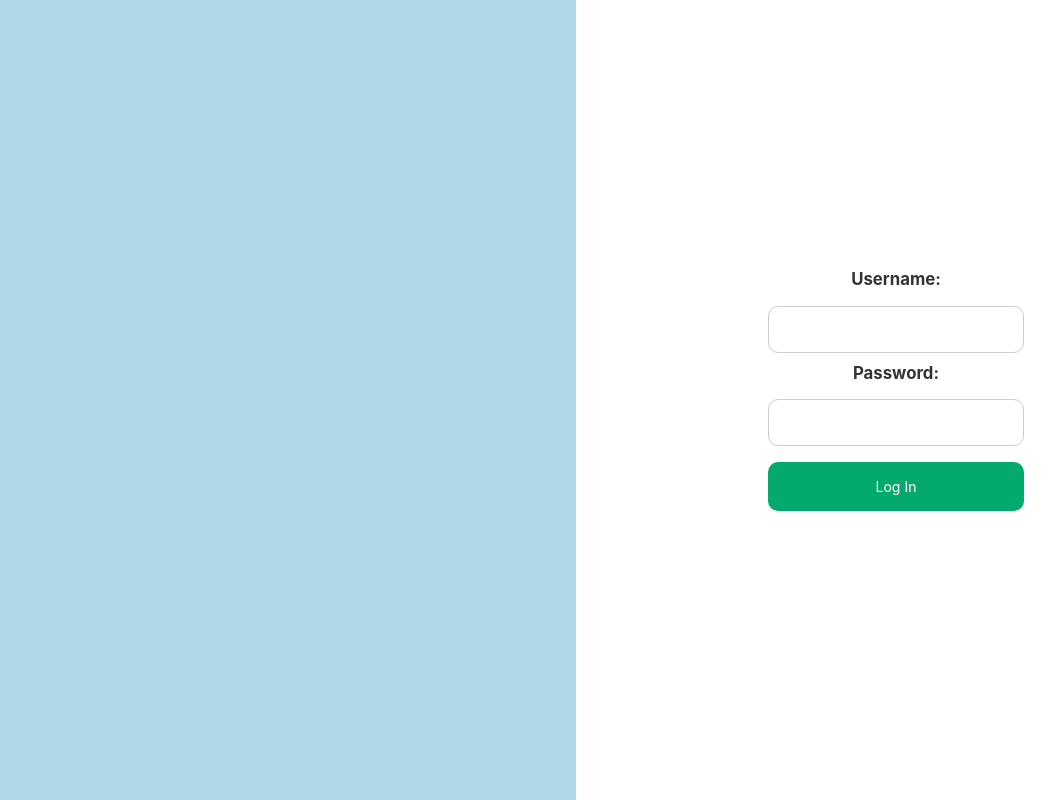
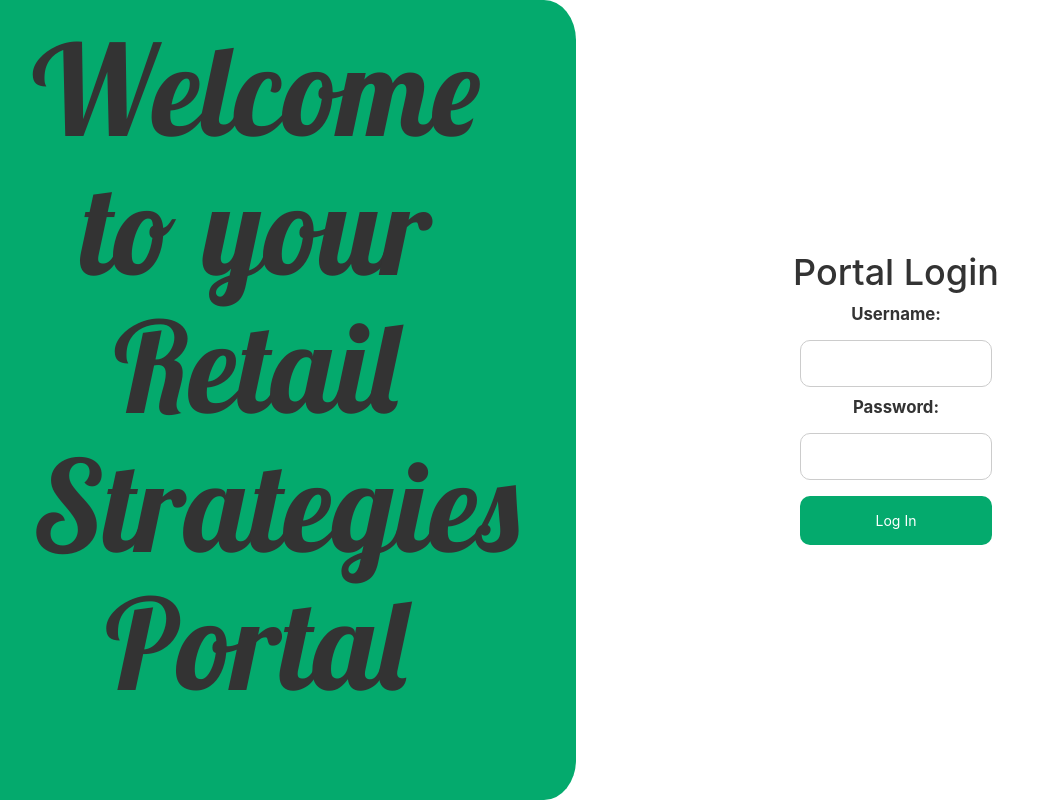
Before and after one commit to MedChest-Development-Group/retail, a Flask app: page / in a window 1280 px wide. Shown: the whole page, without its empty margins (64-1119 px from the left). Run offline with Flask 3, Linux system fonts and the light colour scheme.

Commit message:
better looking login, but not the best

```diff
--- a/app/static/css/main.css
+++ b/app/static/css/main.css
@@ -1,5 +1,7 @@
+@import url('https://fonts.googleapis.com/css2?family=Lobster&display=swap');
+
 :root {
-    --banner: lightblue;
+    --retail-green: #04AA6D;
 }
 
 html {
@@ -32,10 +34,24 @@ body {
     min-height: 100vh;
     min-width: 50%;
     max-width: 50%;
-    background-color: var(--banner);
+    background-color: var(--retail-green);
+    font-family: 'Lobster', sans-serif;
+    text-align: center;
+    align-items: center;
+    border-bottom-right-radius: 5%;
+    border-top-right-radius: 5%;
 }
 
-.login-form-div {
+.welcome-text {
+    text-align: center;
+    text-wrap: wrap;
+    font-size: 9em;
+    display: inline-block;
+
+    max-width: 70%;
+}
+
+/* .login-form-div {
     left: 50%;
     width: 50%;
     min-height: 100vh;
@@ -43,34 +59,28 @@ body {
     display: flex;
     align-items: center;
     justify-content: center;
+} */
+.login-form-div {
+    left: 50%;
+    width: 50%; /* Set this to 100% to use the full width */
+    min-height: 100vh;
+    position: absolute;
+    display: flex;
+    flex-direction: column; /* This will stack the children vertically */
+    align-items: center;
+    justify-content: center;
 }
 
 .login-form {
-    width: 100%;
+    width: 50%;
     display: flex;
     flex-direction: column;
     align-items: center;
     align-content: center;
 }
 
-/* .login-form-div {
-    left: 50%;
-    width: 50%;
-    min-height: 100vh;
-    position: absolute;
-}
-
-.login-form {
-    top: 40%;
-    display: flex;
-    flex-direction: column;
-    align-items: center;
-    align-content: center;
-    height: 100%;
-} */
-
 input#username, input#password {
-    width: 40%;
+    width: 60%;
     padding: 12px 20px;
     margin: 8px 0;
     display: inline-block;
@@ -85,7 +95,7 @@ label {
 }
 
 button#loginButton {
-    width: 40%;
+    width: 60%;
     background-color: #04AA6D;
     color: white;
     padding: 14px 20px;
--- a/app/templates/login.html
+++ b/app/templates/login.html
@@ -13,10 +13,12 @@
 <body>
     <div class="login-container">
         <div class="welcome-banner center">
-
+            <h2 class="welcome-text">
+                Welcome to your Retail Strategies Portal
+            </h2>
         </div>
         <div class="login-form-div center">
-            <!-- <h1 class="center">Homepage Login</h1> -->
+            <h1 class="center">Portal Login</h1>
             <form class="login-form center">
                 <label for="user">Username:</label>
                 <input type="username" name="user" id="username">
```
